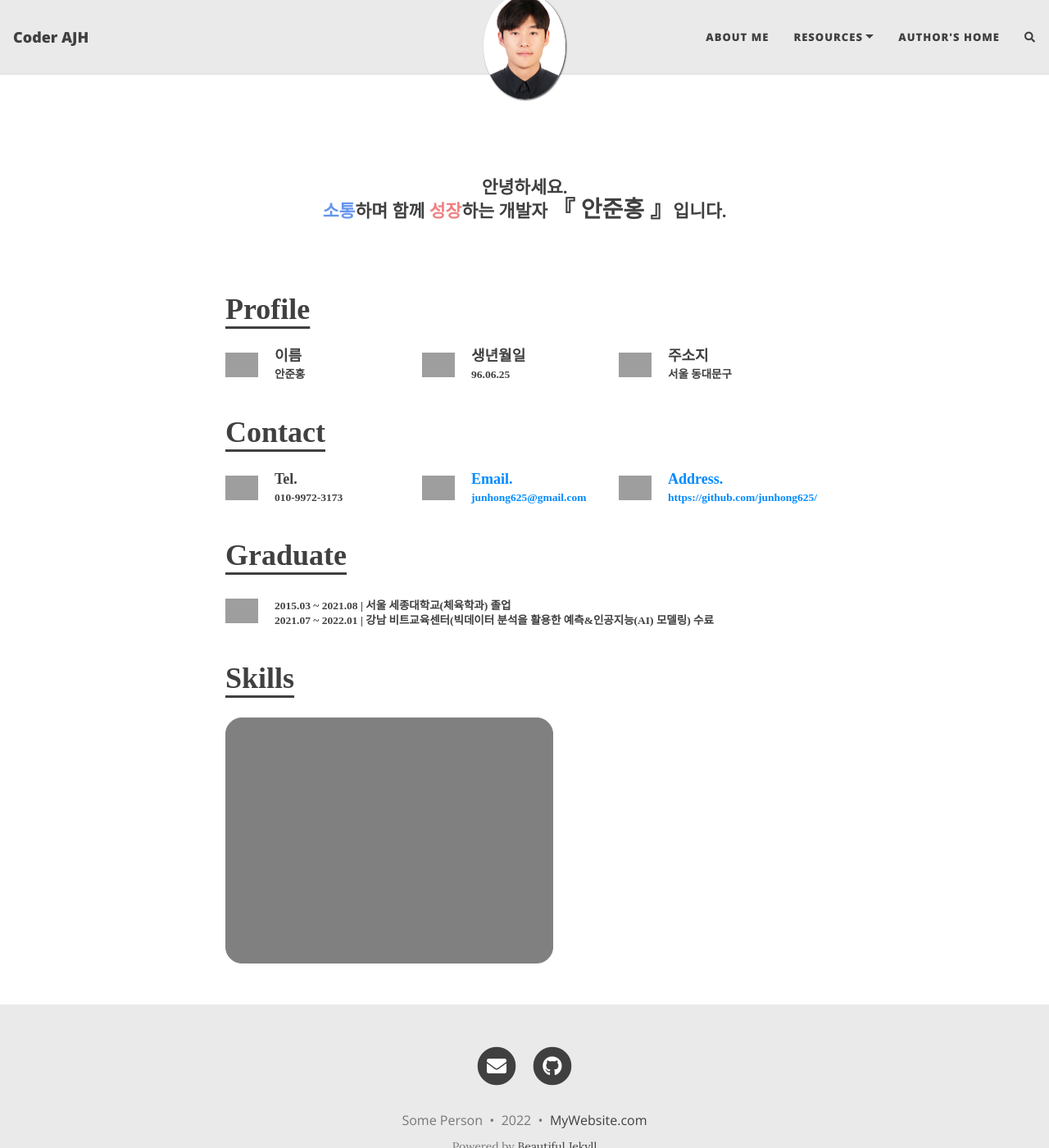
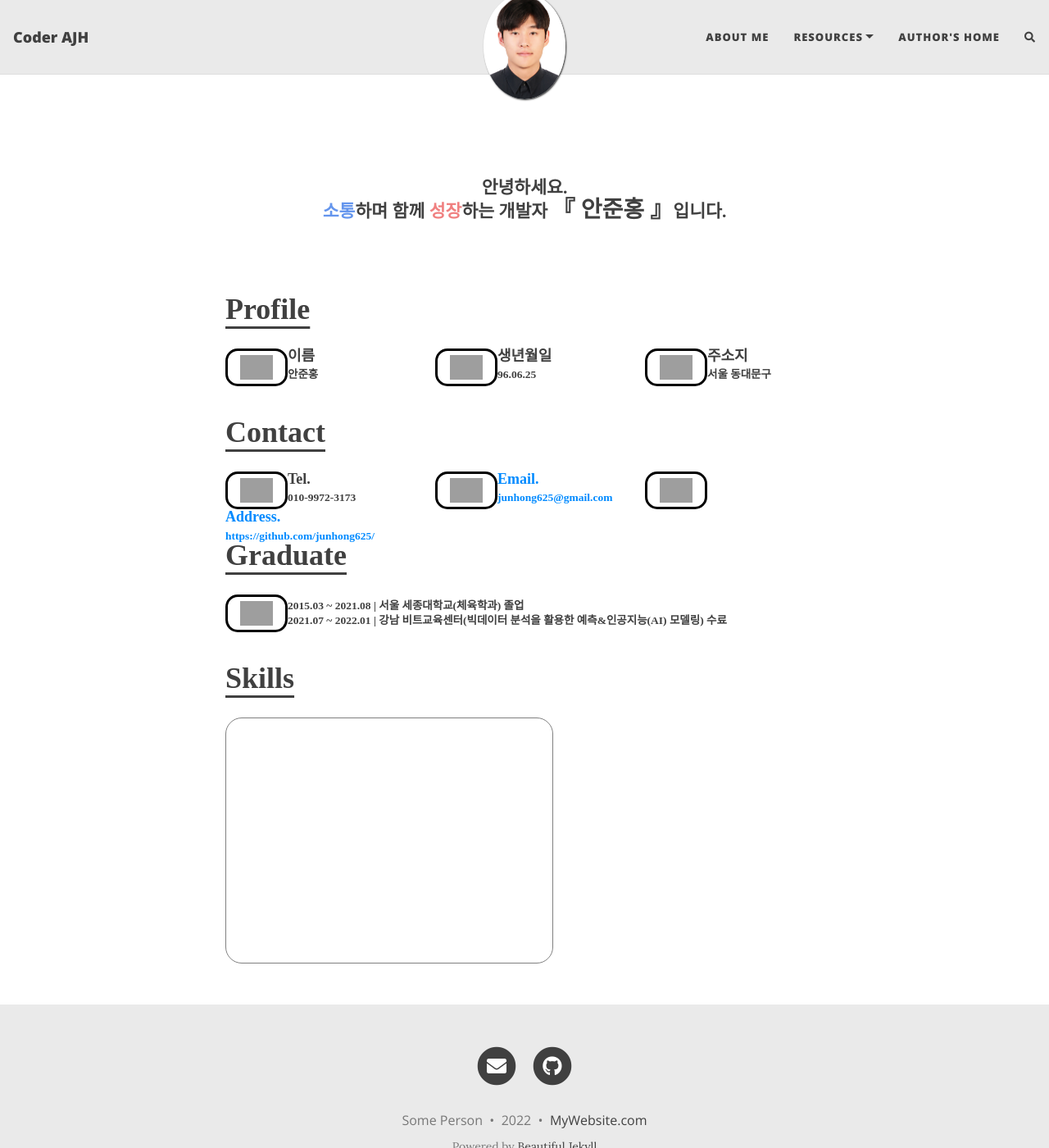
Before and after one commit to junhong625/junhong625.github.io, a Jekyll site: the page built from aboutme.md, in a window 1280 px wide and 1400 px high. Shown: the whole window at 82% size. Built offline with Jekyll 4.4.1, drawn with Linux system fonts in a browser that asks for light colours; nearby versions of some CDN libraries; comment, search, counter and statistics services are not loaded; grey boxes are pictures that could not be loaded.

Commit message:
Update aboutme.md

```diff
--- a/aboutme.md
+++ b/aboutme.md
@@ -1,6 +1,9 @@
 ---
 layout: page
 ---
+<style type="text/css">
+.box{float: left; padding-top: 5px; padding-bottom: 5px; padding-left: 15px; padding-right: 15px; border:3px solid black; border-radius:15px}
+</style>
 <br>
 <div style="font: normal bold 1.2em/1.2em 'sans-serif'; text-align:center;">
 안녕하세요.
@@ -14,19 +17,19 @@ layout: page
 Profile
 </p>
 
-<div style="float: left; padding-top: 5px; padding-right: 20px">
+<div class="box">
     <img src="https://user-images.githubusercontent.com/83000975/153437869-0da80e9c-e935-418e-8e62-b9b36869980a.png" height=30 weight=30>
 </div>
 <div style="font: normal bold 1em/1em 'sans-serif'; float: left; width: 180px;">
 이름 <br> <sub>안준홍</sub>
 </div>
-<div style="float: left; padding-top: 5px; padding-right: 20px">
+<div class="box">
     <img src="https://user-images.githubusercontent.com/83000975/153437871-1d7331fe-6613-467c-a9c1-2ef092fc3848.jpg" height=30 weight=30>
 </div>
 <div style="font: normal bold 1em/1em 'sans-serif'; float: left; width: 180px;">
 생년월일 <br> <sub>96.06.25</sub>
 </div>
-<div style="float: left; padding-top: 5px; padding-right: 20px">
+<div class="box">
     <img src="https://user-images.githubusercontent.com/83000975/153437873-509a68c4-1b8b-4db3-86f6-2fcce08a6bb1.jpg" height=30 weight=30>
 </div>
 <div style="font: normal bold 1em/1em 'sans-serif'; float: left;">
@@ -40,14 +43,14 @@ Profile
 Contact
 </p>
 
-<div style="float: left; padding-top: 5px; padding-right: 20px">
+<div class="box">
 <img src="https://user-images.githubusercontent.com/83000975/153437874-2c6ab39b-2e0b-41e8-aa39-5c8117622430.png" height=30 weight=30>
 </div>
 <div style="font: normal bold 1em/1em 'sans-serif'; float: left; width: 180px;">
 Tel. <br><sub>010-9972-3173</sub>
 </div>
 
-<div style="float: left; padding-top: 5px; padding-right: 20px">
+<div class="box">
 <img src="https://user-images.githubusercontent.com/83000975/153439370-563972e4-8f2e-4c18-b96c-ab68029fcf90.jpg" height=30 weight=30>
 </div>
 <div style="font: normal bold 1em/1em 'sans-serif'; float: left; width: 180px;">
@@ -56,7 +59,7 @@ Email. <br><sub>junhong625@gmail.com</sub>
 </a>
 </div>
 
-<div style="float: left; padding-top: 5px; padding-right: 20px">
+<div class="box">
 <img src="https://user-images.githubusercontent.com/83000975/153437867-846e0d81-5823-4999-ad16-811114ac7322.jpg" height=30 weight=30>
 </div>
 <div style="font: normal bold 1em/1em 'sans-serif'; float: left;">
@@ -72,7 +75,7 @@ Address. <br><sub>https://github.com/junhong625/</sub>
 Graduate
 </p>
 
-<div style="float: left; padding-top: 5px; padding-right: 20px">
+<div class="box">
 <img src="https://user-images.githubusercontent.com/83000975/153754969-61e641fa-c457-4569-95d8-3c04adbfbd1b.png" height=30 weight=30>
 </div>
 <div style="font: normal bold 1em/1em 'sans-serif'; float: left;">
@@ -86,5 +89,5 @@ Graduate
 Skills
 </p>
 
-<div style="float: left; padding: 20px; border:1px solid gray; height:300px; width:400px; background-color: gray; border-radius: 20px;">
+<div style="float: left; padding: 20px; border:1px solid gray; height:300px; width:400px; border-radius: 20px;">
 </div>
```
